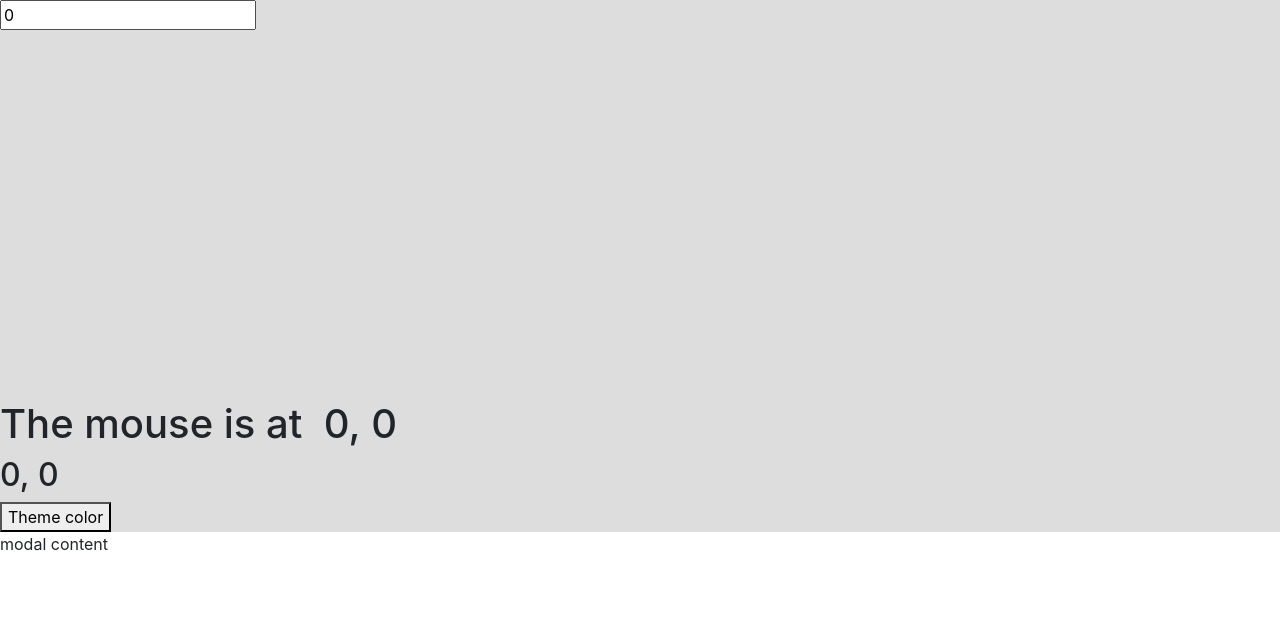
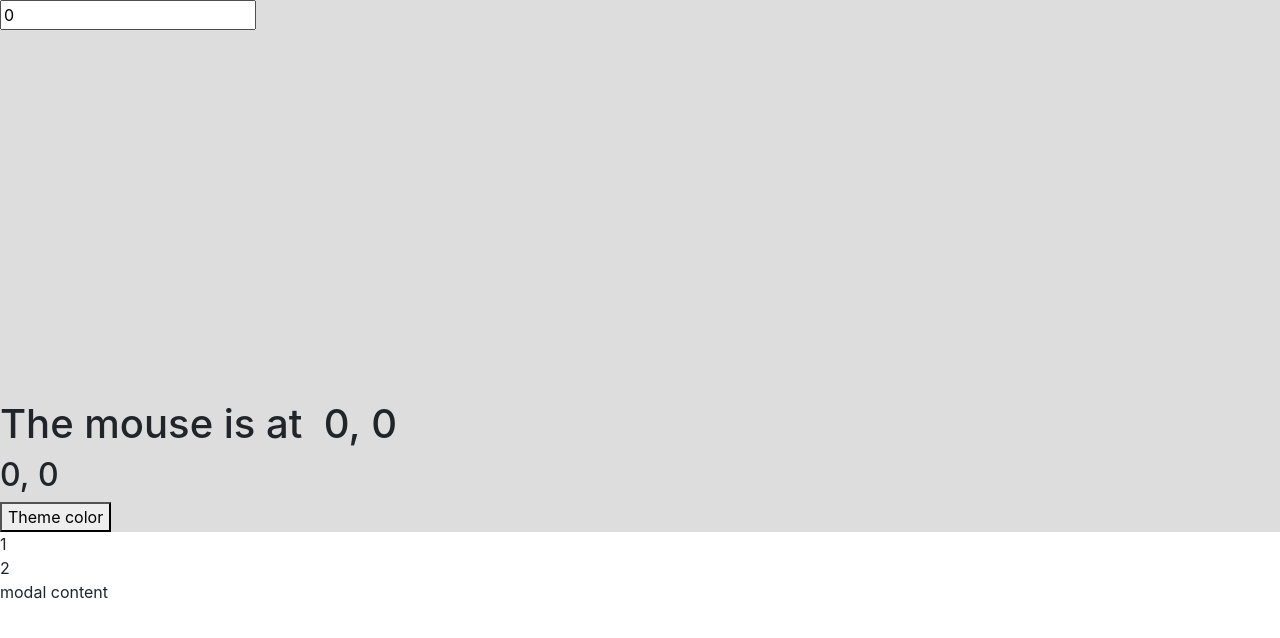
Before and after one commit to ykzhukian/js-note, a React app: page / in a window 1280 px wide. Shown: the top 638 px of the page. Built offline with nearby package versions, Linux system fonts and the light colour scheme.

Commit message:
update to babel 7

```diff
--- a/src/js/components/App.jsx
+++ b/src/js/components/App.jsx
@@ -56,6 +56,10 @@ class App extends Component {
           <ThemedButton />
         </ThemeContext.Provider>
         <Modal>
+          <>
+            <div>1</div>
+            <div>2</div>
+          </>
           <div>modal content</div>
         </Modal>
       </div>
```
Also changed, not shown: package.json (+7 -6 lines), .babelrc, 1 other file (tests, documents, lock files or other folders).
